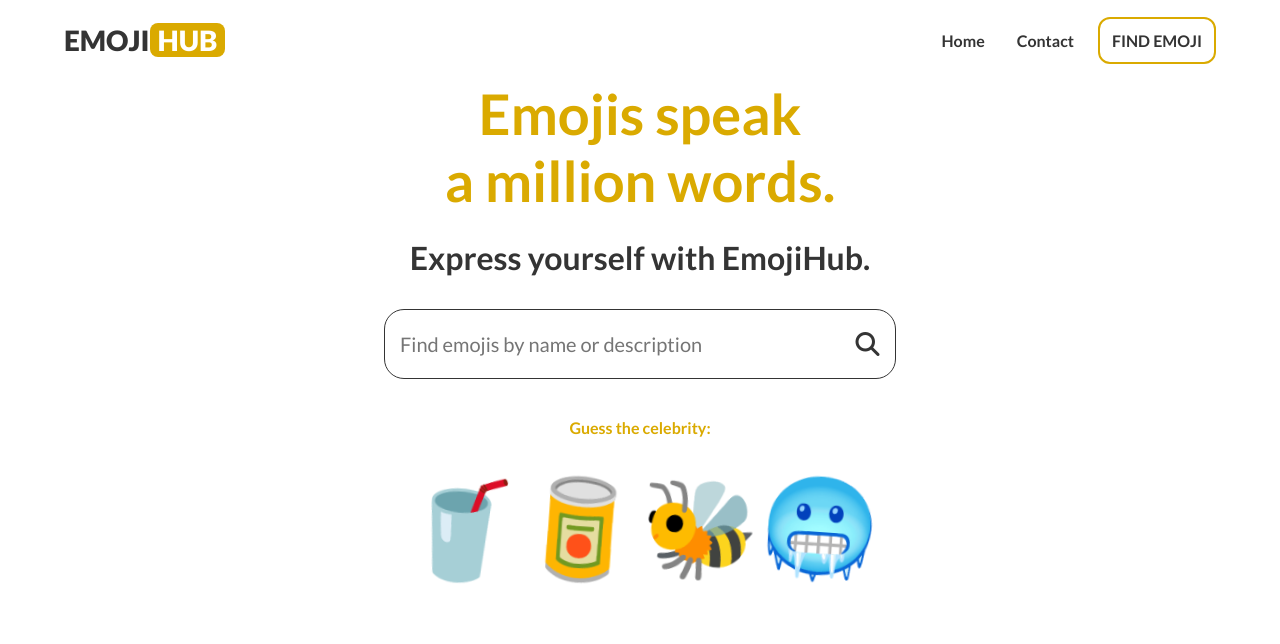
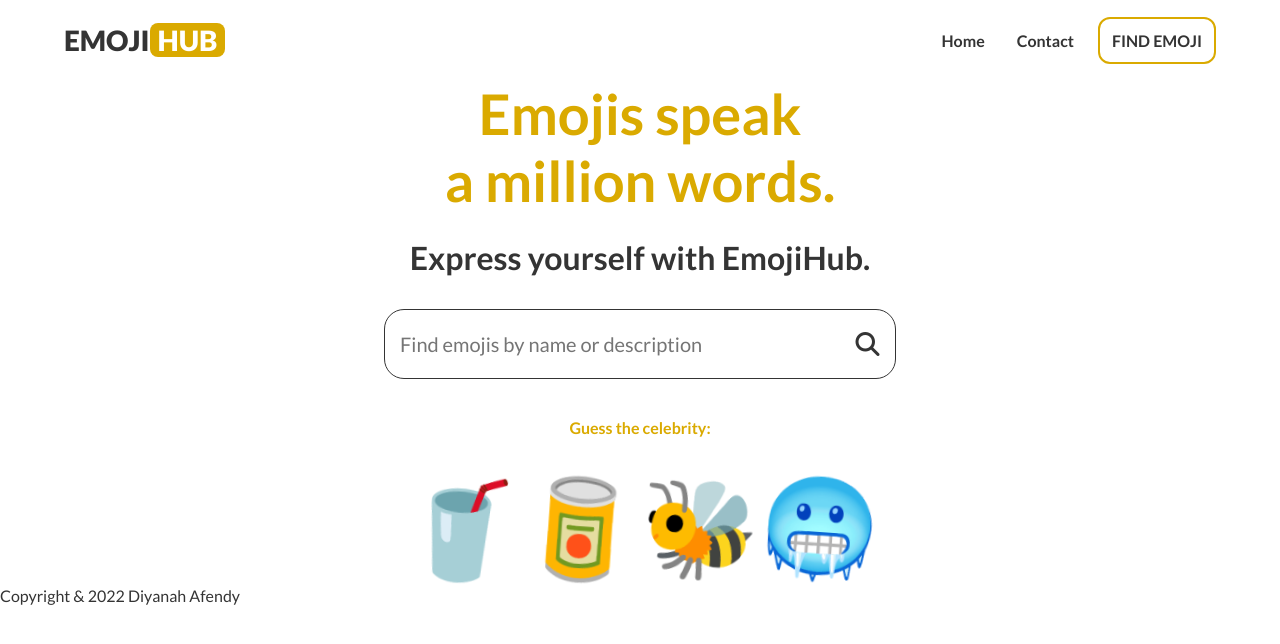
Before and after one commit to diy-a/emojihub, a plain HTML site: page index.html in a window 1280 px wide. Drawn offline with Linux system fonts and the light colour scheme; no server answers.

Commit message:
Update index.html

```diff
--- a/index.html
+++ b/index.html
@@ -62,4 +62,5 @@
           </div>
         </div>
   </body>
+  <footer>Copyright &amp; 2022 Diyanah Afendy</footer>
 </html>
```
